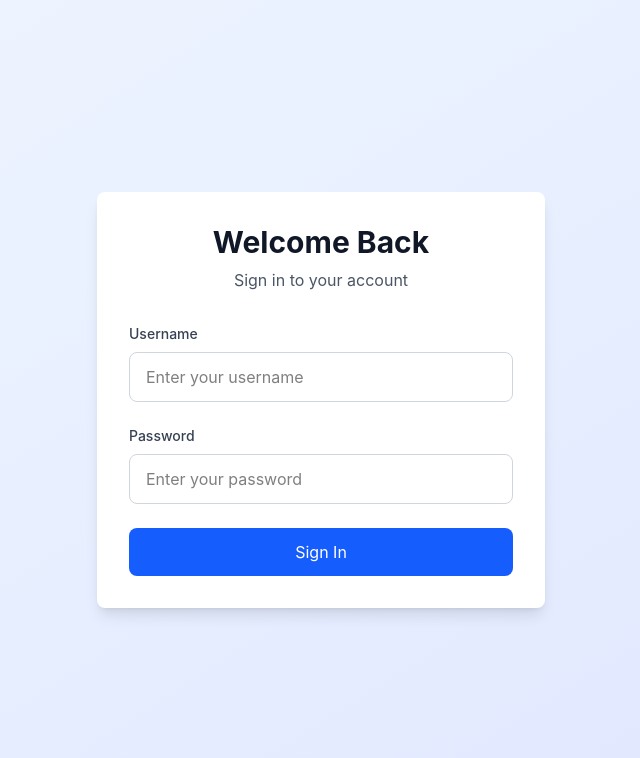
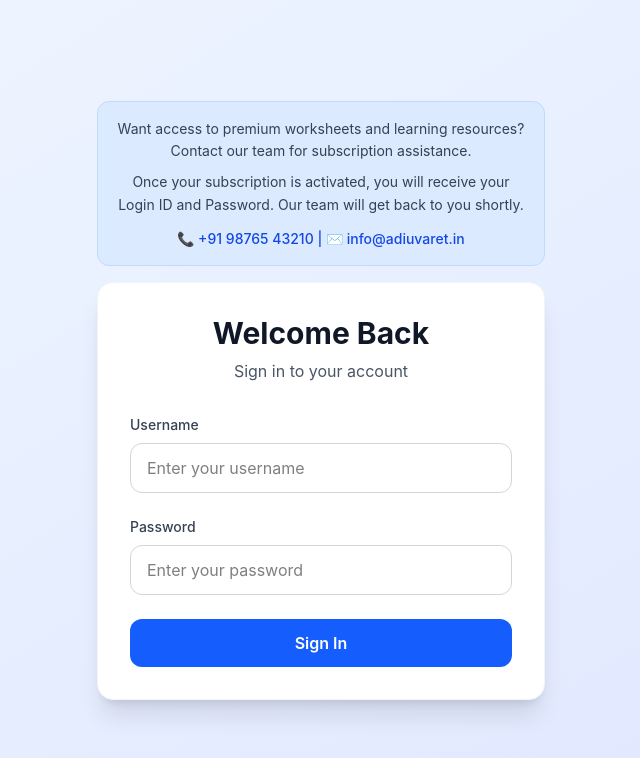
Before and after one commit to developer-bhakti/subscription-model, a React (Vite) app: page / in a window 1280 px wide. Shown: the top 758 px of the page, without its empty margins (319-959 px from the left). Built offline with nearby package versions, Linux system fonts and the light colour scheme.

Commit message:
updated login page

```diff
--- a/src/App.jsx
+++ b/src/App.jsx
@@ -2,6 +2,7 @@ import { BrowserRouter, Routes, Route } from "react-router-dom";
 import Login from "./pages/Login";
 import Admin from "./pages/Admin";
 import User from "./pages/User";
+import FreeCoupon from "./components/TeacherSupportAndTraining/FreeCoupon";
 import ProtectedRoute from "./components/ProtectedRoute";
 
 function App() {
@@ -17,6 +18,7 @@ function App() {
             </ProtectedRoute>
           }
         />
+        <Route path="/get-free-udemy-coupon" element={<FreeCoupon />} />
         <Route
           path="/user/*"
           element={
--- a/src/components/DashboardComponents/DashboardTeacherSupport.jsx
+++ b/src/components/DashboardComponents/DashboardTeacherSupport.jsx
@@ -1,4 +1,5 @@
 import React from "react";
+import { Link } from "react-router-dom";
 
 const trainingData = [
   {
@@ -89,12 +90,12 @@ export default function TeacherSupportTraining() {
                 </a>
 
                 {/* Coupon Button */}
-                <a
-                  href="/pages/get-free-udemy-coupon"
+                <Link
+                  to="/get-free-udemy-coupon"
                   className="bg-[#10b981] hover:bg-[#059669] text-white px-6 py-3 rounded-xl text-[15px] font-semibold transition-all duration-300 text-center"
                 >
                   Get Free Coupon Code
-                </a>
+                </Link>
 
               </div>
             </div>
--- a/src/pages/Login.jsx
+++ b/src/pages/Login.jsx
@@ -6,10 +6,12 @@ export default function Login() {
   const [username, setUsername] = useState("");
   const [password, setPassword] = useState("");
   const [loading, setLoading] = useState(false);
+
   const navigate = useNavigate();
 
   const handleLogin = async () => {
     setLoading(true);
+
     const { data, error } = await supabase
       .from("users")
       .select("*")
@@ -39,53 +41,98 @@ export default function Login() {
         localStorage.removeItem("user");
       }
     }
+
     setLoading(false);
   };
 
   return (
-    <div className="min-h-screen bg-gradient-to-br from-blue-50 to-indigo-100 flex items-center justify-center px-4">
-      <div className="max-w-md w-full bg-white rounded-lg shadow-lg p-8">
-        <div className="text-center mb-8">
-          <h2 className="text-3xl font-bold text-gray-900 mb-2">Welcome Back</h2>
-          <p className="text-gray-600">Sign in to your account</p>
+    <div className="min-h-screen bg-gradient-to-br from-blue-50 to-indigo-100 flex items-center justify-center px-4 py-10">
+      <div className="max-w-md w-full">
+
+        {/* Top Notification */}
+        <div className="mb-4 bg-blue-100 border border-blue-200 rounded-xl p-4 text-center">
+
+          <p className="text-sm text-gray-700 leading-relaxed">
+            Want access to premium worksheets and learning resources?
+            Contact our team for subscription assistance.
+          </p>
+
+          <p className="text-sm text-gray-700 mt-2 leading-relaxed">
+            Once your subscription is activated, you will receive your
+            Login ID and Password. Our team will get back to you shortly.
+          </p>
+
+          <div className="mt-3 text-sm font-medium text-blue-700">
+            📞 +91 98765 43210 | ✉ info@adiuvaret.in
           </div>
 
+        </div>
+
+        {/* Login Card */}
+        <div className="bg-white rounded-2xl shadow-xl p-8 border border-gray-100">
+
+          {/* Header */}
+          <div className="text-center mb-8">
+            <h2 className="text-3xl font-bold text-gray-900 mb-2">
+              Welcome Back
+            </h2>
+
+            <p className="text-gray-600">
+              Sign in to your account
+            </p>
+          </div>
+
+          {/* Login Form */}
           <div className="space-y-6">
+
+            {/* Username */}
             <div>
-            <label htmlFor="username" className="block text-sm font-medium text-gray-700 mb-2">
+              <label
+                htmlFor="username"
+                className="block text-sm font-medium text-gray-700 mb-2"
+              >
                 Username
               </label>
+
               <input
                 id="username"
                 type="text"
                 placeholder="Enter your username"
                 value={username}
                 onChange={(e) => setUsername(e.target.value)}
-              className="w-full px-4 py-3 border border-gray-300 rounded-lg focus:ring-2 focus:ring-blue-500 focus:border-transparent transition-colors"
+                className="w-full px-4 py-3 border border-gray-300 rounded-xl focus:ring-2 focus:ring-blue-500 focus:border-transparent outline-none transition-all"
               />
             </div>
 
+            {/* Password */}
             <div>
-            <label htmlFor="password" className="block text-sm font-medium text-gray-700 mb-2">
+              <label
+                htmlFor="password"
+                className="block text-sm font-medium text-gray-700 mb-2"
+              >
                 Password
               </label>
+
               <input
                 id="password"
                 type="password"
                 placeholder="Enter your password"
                 value={password}
                 onChange={(e) => setPassword(e.target.value)}
-              className="w-full px-4 py-3 border border-gray-300 rounded-lg focus:ring-2 focus:ring-blue-500 focus:border-transparent transition-colors"
+                className="w-full px-4 py-3 border border-gray-300 rounded-xl focus:ring-2 focus:ring-blue-500 focus:border-transparent outline-none transition-all"
               />
             </div>
 
+            {/* Login Button */}
             <button
               onClick={handleLogin}
               disabled={loading}
-            className="w-full bg-blue-600 text-white py-3 px-4 rounded-lg hover:bg-blue-700 focus:ring-2 focus:ring-blue-500 focus:ring-offset-2 transition-colors disabled:opacity-50 disabled:cursor-not-allowed"
+              className="w-full bg-blue-600 text-white py-3 px-4 rounded-xl hover:bg-blue-700 focus:ring-2 focus:ring-blue-500 focus:ring-offset-2 transition-all font-semibold disabled:opacity-50 disabled:cursor-not-allowed"
             >
               {loading ? "Signing in..." : "Sign In"}
             </button>
+
+          </div>
         </div>
       </div>
     </div>
```
Lines whose indentation alone changed are shown as unchanged.
